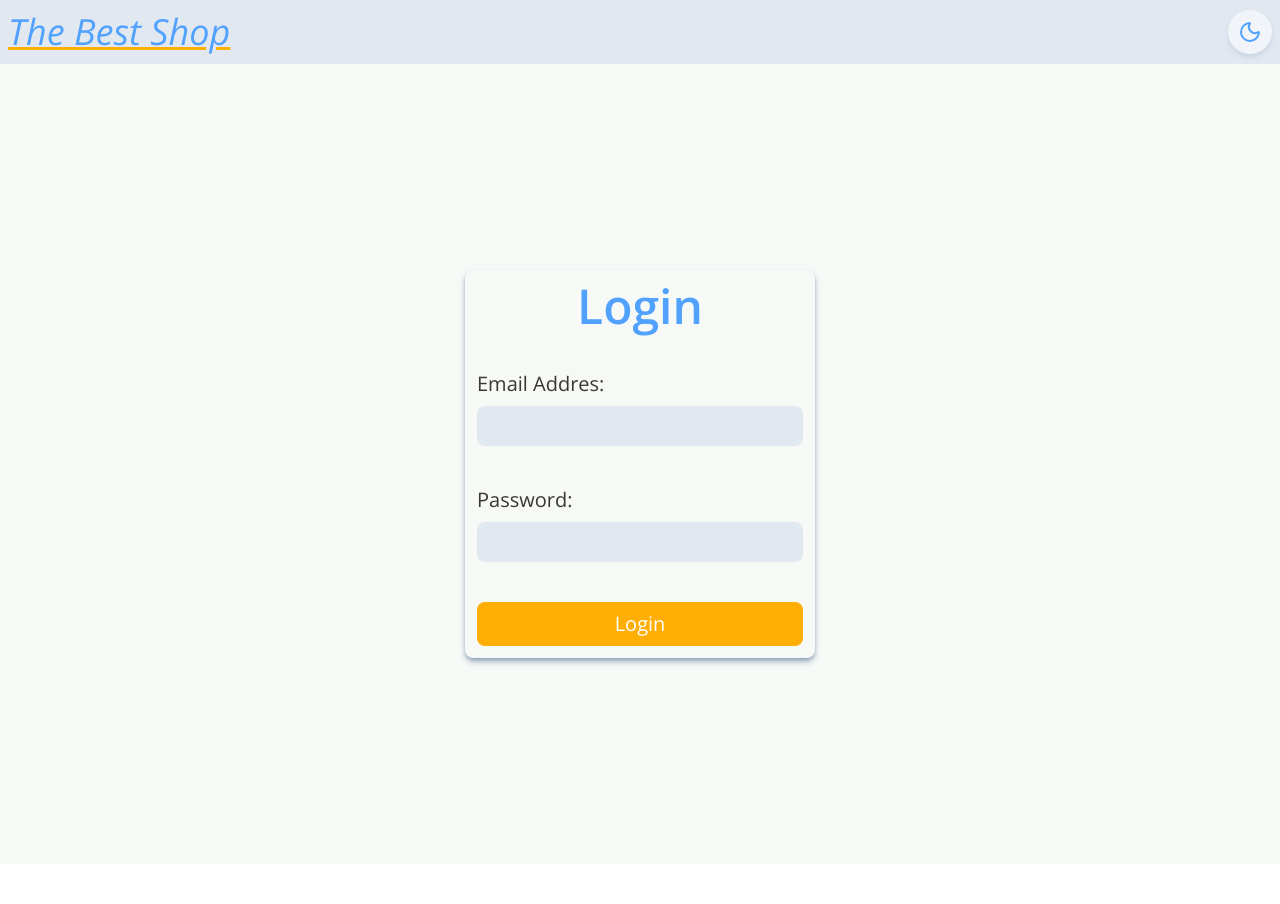
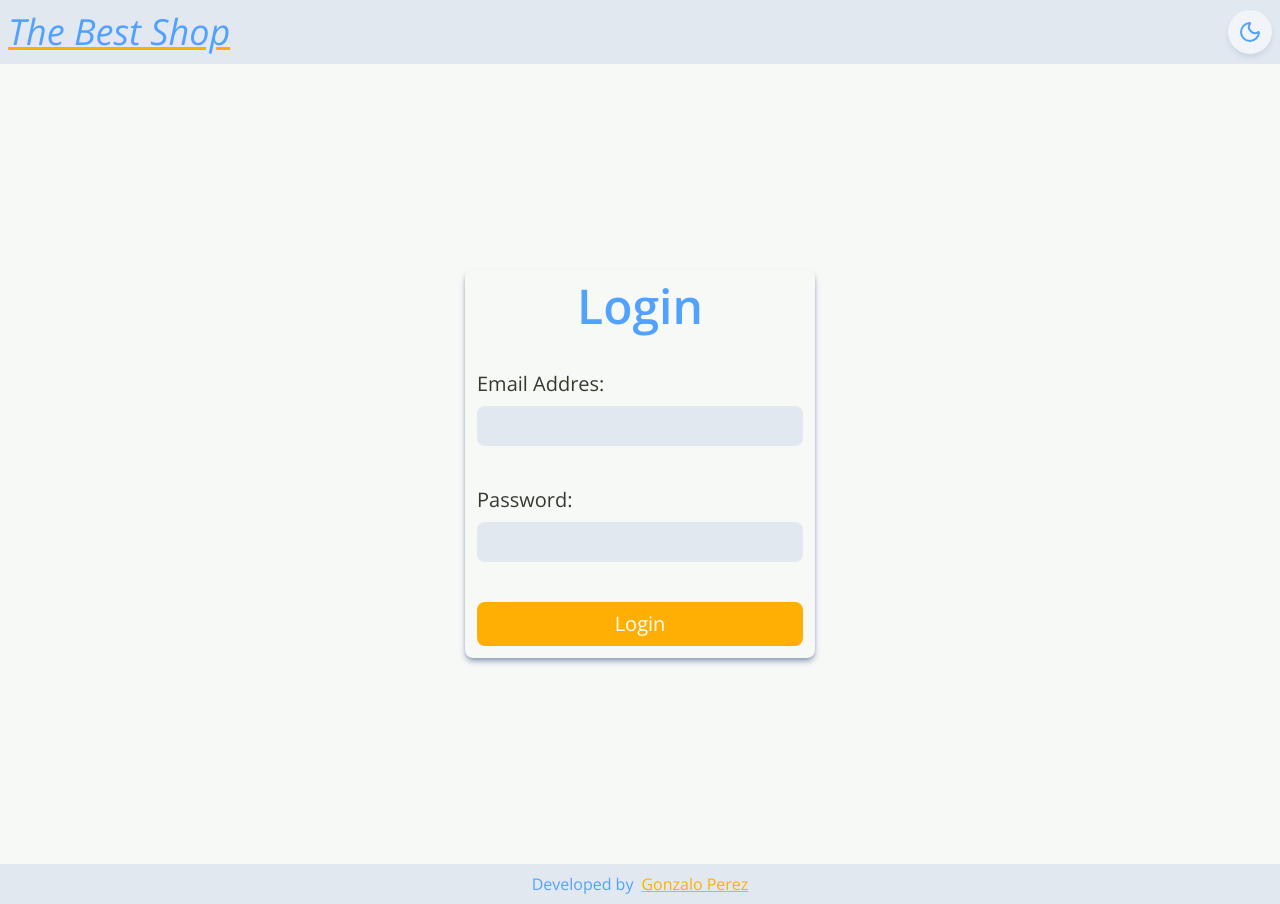
Before and after one commit to gonzagapa/Ecommerce-with-Redux-and-Platzi-Fake-Store-API, a React (Vite) app: page /auth/login in a window 1280 px wide. Before the commit the page ends 864 px from the top, so only its background shows below. Built offline with nearby package versions, Linux system fonts and the light colour scheme.

Commit message:
feat: update LayoutPage to include footer with about link and modify AboutPage structure

```diff
--- a/src/app/layout/LayoutPage.tsx
+++ b/src/app/layout/LayoutPage.tsx
@@ -1,4 +1,4 @@
-import {Outlet } from "react-router";
+import {Link, Outlet } from "react-router";
 import { Navbar } from "../../shared/components";
 
 
@@ -7,8 +7,11 @@ export function LayoutPage() {
   return (
     <div className="dark:bg-slate-900 bg-baby dark:text-baby text-blue-400
     min-h-screen relative">
-    <Navbar/>
+      <Navbar/>
         {<Outlet/>}
+      <footer className="flex justify-center items-center px-1 py-1 min-h-10 bg-slate-200 dark:bg-slate-800 border-b-baby">
+        Developed by <Link to={"/about"} className="underline ml-2 text-highlight">Gonzalo Perez</Link>
+      </footer>
     </div>
   )
 }
--- a/src/products/pages/AboutPage.tsx
+++ b/src/products/pages/AboutPage.tsx
@@ -2,6 +2,8 @@
 
 export function AboutPage() {
   return (
-    <div>AboutPage</div>
+    <div className="min-h-svh">
+
+    </div>
   )
 }
```
